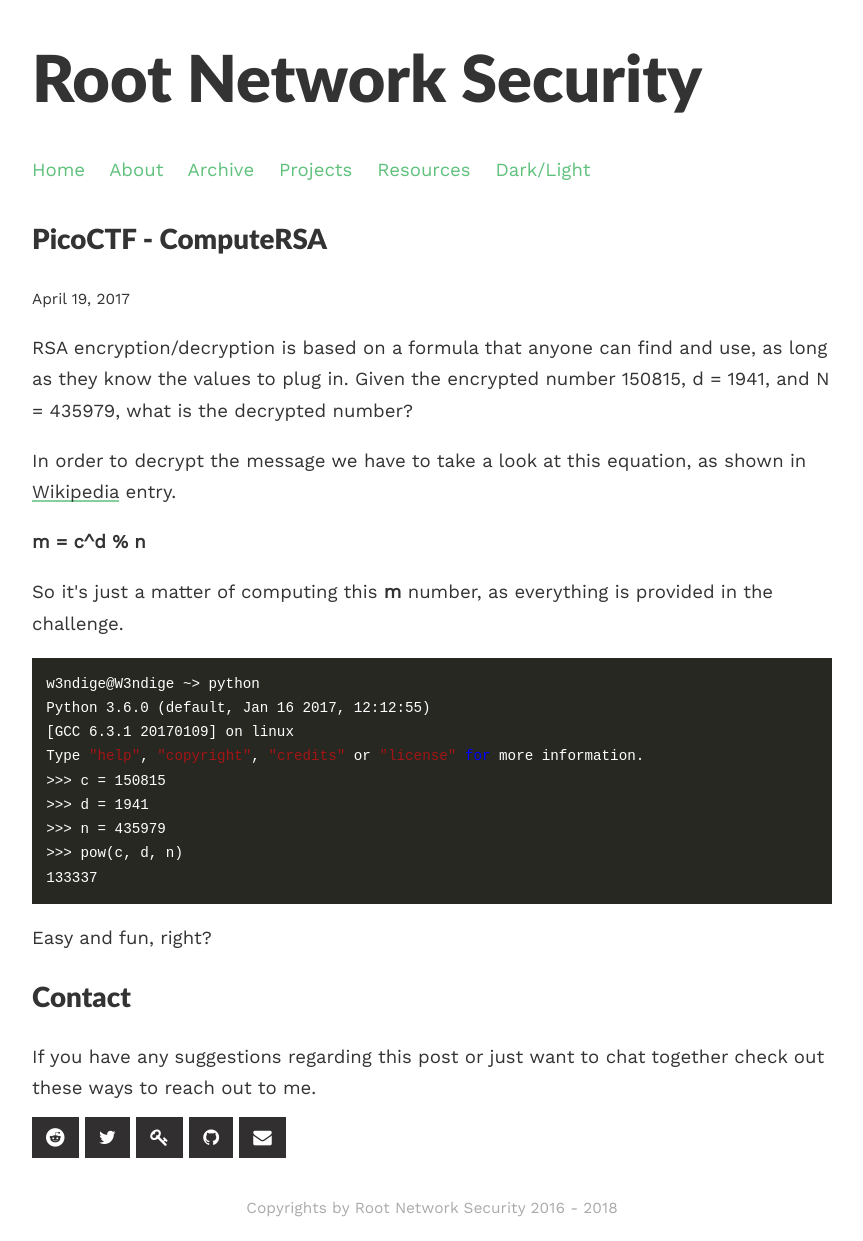
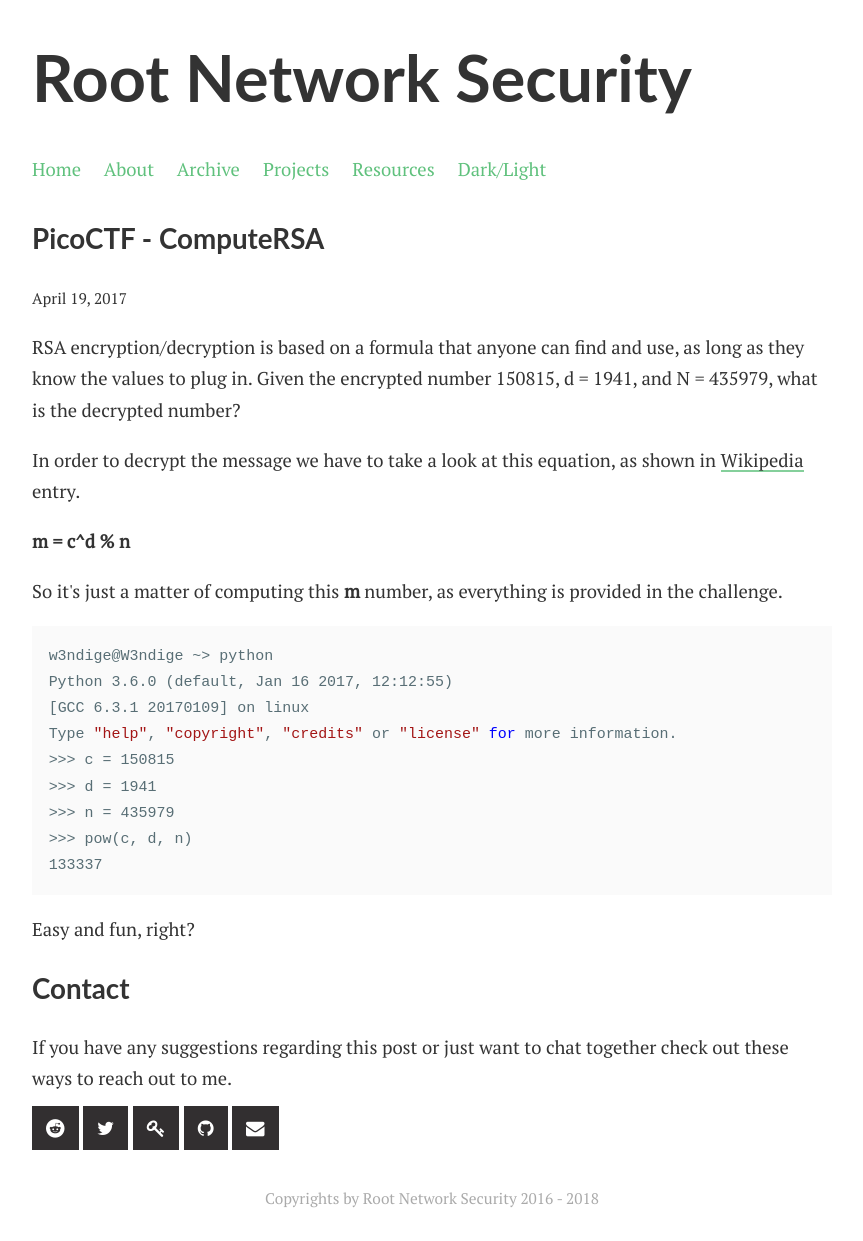
Before and after one commit to W3ndige/rootnetsec.github.io, a Jekyll site: the page built from _posts/2017-04-19-picoctf-computersa.markdown, in a window 1280 px wide. Shown: the whole page, without its empty margins (208-1071 px from the left). Built offline with Jekyll 4.4.1, drawn with Linux system fonts in a browser that asks for light colours; nearby versions of some CDN libraries; some web fonts are replaced.

Commit message:
Fonts update

```diff
--- a/_sass/google-fonts.scss
+++ b/_sass/google-fonts.scss
@@ -1,32 +1,2 @@
-/* latin-ext */
-@font-face {
-  font-family: 'Lato';
-  font-style: normal;
-  font-weight: 900;
-  src: local('Lato Black'), local('Lato-Black'), url(fonts/R4a6fty3waPci7C44H8AjvY6323mHUZFJMgTvxaG2iE.woff2) format('woff2');
-  unicode-range: U+0100-024F, U+1E00-1EFF, U+20A0-20AB, U+20AD-20CF, U+2C60-2C7F, U+A720-A7FF;
-}
-/* latin */
-@font-face {
-  font-family: 'Lato';
-  font-style: normal;
-  font-weight: 900;
-  src: local('Lato Black'), local('Lato-Black'), url(fonts/tI4j516nok_GrVf4dhunkg.woff2) format('woff2');
-  unicode-range: U+0000-00FF, U+0131, U+0152-0153, U+02C6, U+02DA, U+02DC, U+2000-206F, U+2074, U+20AC, U+2212, U+2215;
-}
-/* latin-ext */
-@font-face {
-  font-family: 'Work Sans';
-  font-style: normal;
-  font-weight: 400;
-  src: local('Work Sans'), local('WorkSans-Regular'), url(fonts/WB2LNay3rHMH1zU8UJnUHBJtnKITppOI_IvcXXDNrsc.woff2) format('woff2');
-  unicode-range: U+0100-024F, U+1E00-1EFF, U+20A0-20AB, U+20AD-20CF, U+2C60-2C7F, U+A720-A7FF;
-}
-/* latin */
-@font-face {
-  font-family: 'Work Sans';
-  font-style: normal;
-  font-weight: 400;
-  src: local('Work Sans'), local('WorkSans-Regular'), url(fonts/ElUAY9q6T0Ayx4zWzW63VFtXRa8TVwTICgirnJhmVJw.woff2) format('woff2');
-  unicode-range: U+0000-00FF, U+0131, U+0152-0153, U+02C6, U+02DA, U+02DC, U+2000-206F, U+2074, U+20AC, U+2212, U+2215;
-}
+@import url('https://fonts.googleapis.com/css?family=PT+Serif');
+@import url('https://fonts.googleapis.com/css?family=PT+Mono');
--- a/_sass/style.scss
+++ b/_sass/style.scss
@@ -64,25 +64,42 @@
     max-width: 100%;
 }
 
-pre,
-code {
+pre, code {
+    font-family: 'PT Mono', monospace;
+    color: #4f6268;
+    font-size: 0.9em;
+    background-color: #fafafa;
+    //font-size: ($font-size-base - 3);
+  }
+  code {
+    color: #4f6268;
+    border-radius: 2px;
+    white-space: nowrap;
+  }
+
+
+  pre { // only apply for code blocks
     overflow: auto;
-    color: #fafafa;
-    font-size: 0.77 * $base-font-size;
-    > code {
-        border: none;
+    display: block;
+    padding: 1em;
+    // margin: 0 0 1em;
+    line-height: $base-line-height * 0.925;
+    //word-break: break-all;
+    white-space: pre;
+    word-wrap: normal; // break-word;
+    border-radius: 0;
+    font-weight: normal;
+  }
+  pre code {
+    background: transparent;
+    white-space: pre;
+    overflow: auto;
+    word-wrap: normal;
+    color: #586e75; // #525252;
+    span {
+      word-break: break-all;
     }
-}
-
-pre {
-    padding: 1em;
-    background: #272822;
-}
-code {
-    background: #272822;
-    color: #fff;
-}
-
+  }
 
 blockquote {
     border-left: 2px solid $brand-color;
--- a/css/main.scss
+++ b/css/main.scss
@@ -4,7 +4,7 @@
 
 @charset "utf-8";
 
-$base-font-family: 'Work Sans', sans-serif;
+$base-font-family: 'PT Serif', serif;
 $base-font-size:   18.5px;
 $base-font-weight: 400;
 $small-font-size:  $base-font-size * 0.875;
```
Also changed, not shown: css/fonts/ElUAY9q6T0Ayx4zWzW63VFtXRa8TVwTICgirnJhmVJw.woff2 (deleted), css/fonts/WB2LNay3rHMH1zU8UJnUHBJtnKITppOI_IvcXXDNrsc.woff2 (deleted).
